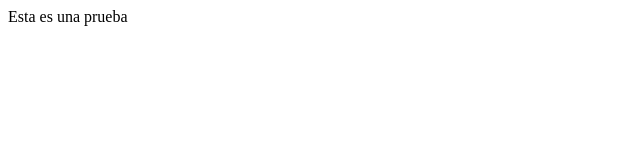
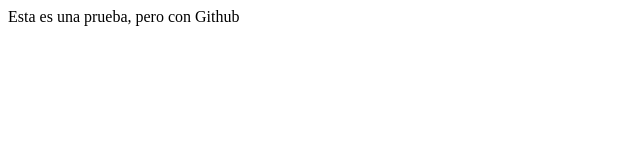
Before and after one commit to gitgh001/proyectoDemoCursoPrework, a plain HTML site: page index.html in a window 1280 px wide. Shown: the whole page, without its empty margins (0-640 px from the left). Drawn offline with Linux system fonts and the light colour scheme.

Commit message:
Segundo commit

```diff
--- a/index.html
+++ b/index.html
@@ -7,6 +7,6 @@
     <title>Document desde WSL Ubuntu</title>
 </head>
 <body>
-    <article>Esta es una prueba</article>
+    <article>Esta es una prueba, pero con Github</article>
 </body>
 </html>
```
